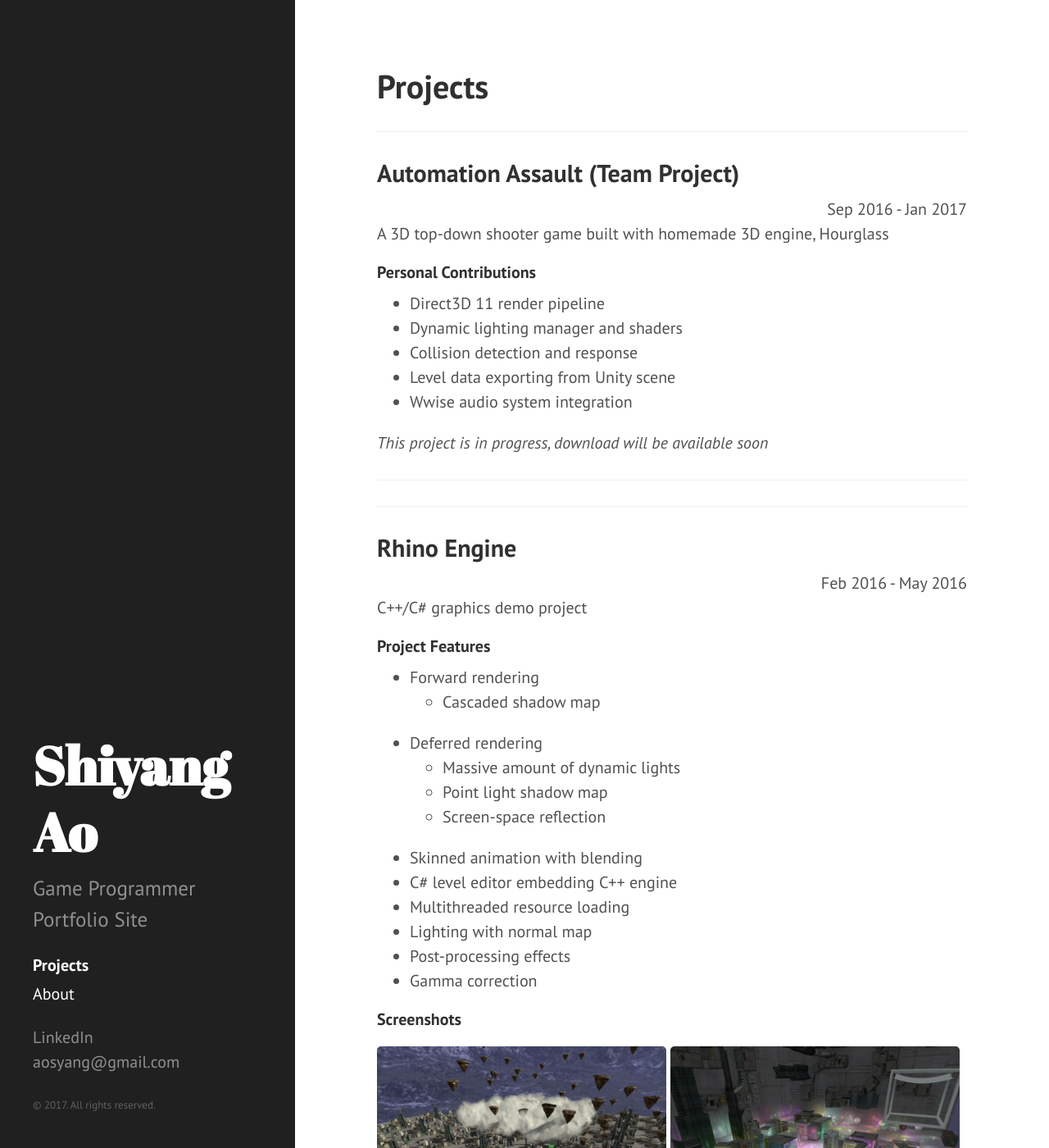
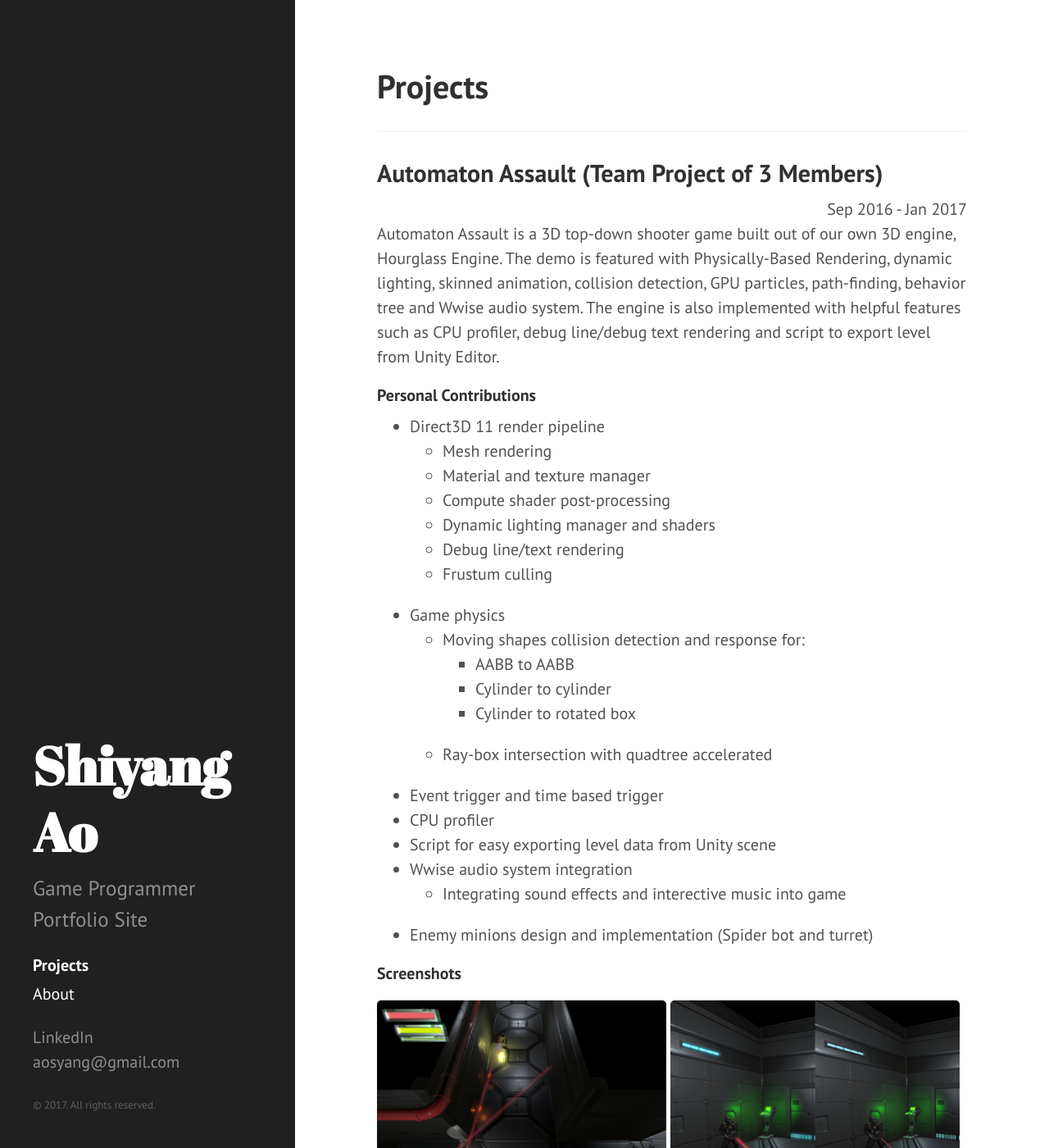
Before and after one commit to aosyang/aosyang.github.io, a Jekyll site: the page built from projects.md, in a window 1280 px wide and 1400 px high. Shown: the whole window at 82% size. Built offline with Jekyll 4.4.1, drawn with Linux system fonts in a browser that asks for light colours; some of the changed text lies outside the part shown.

Commit message:
Submitted porject.md

```diff
--- a/projects.md
+++ b/projects.md
@@ -7,18 +7,71 @@ order: 1
 
 ---
 
-## Automation Assault (Team Project)
+## Automaton Assault (Team Project of 3 Members)
 <div style="text-align: right">Sep 2016 - Jan 2017</div>
-A 3D top-down shooter game built with homemade 3D engine, Hourglass
+Automaton Assault is a 3D top-down shooter game built out of our own 3D engine, Hourglass Engine. The demo is featured with Physically-Based Rendering, dynamic lighting, skinned animation, collision detection, GPU particles, path-finding, behavior tree and Wwise audio system. The engine is also implemented with helpful features such as CPU profiler, debug line/debug text rendering and script to export level from Unity Editor.
 
 #### Personal Contributions
 * Direct3D 11 render pipeline
-* Dynamic lighting manager and shaders
-* Collision detection and response
-* Level data exporting from Unity scene
+  * Mesh rendering
+  * Material and texture manager
+  * Compute shader post-processing
+  * Dynamic lighting manager and shaders
+  * Debug line/text rendering
+  * Frustum culling
+* Game physics
+  * Moving shapes collision detection and response for:
+    * AABB to AABB
+    * Cylinder to cylinder
+    * Cylinder to rotated box
+  * Ray-box intersection with quadtree accelerated
+* Event trigger and time based trigger
+* CPU profiler
+* Script for easy exporting level data from Unity scene
 * Wwise audio system integration
+  * Integrating sound effects and interective music into game
+* Enemy minions design and implementation (Spider bot and turret)
 
-*This project is in progress, download will be available soon*
+#### Screenshots
+
+<p>
+  <div style="display: inline-block; max-width: 49%">
+    <a href="/img/AutomatonAssault0.png" target="_blank">
+      <img src="/img/AutomatonAssault0_small.jpg" alt="Physically-Based Rendering and dynamic lighting" />
+      <p>PBR and dynamic lighting</p>
+    </a>
+  </div>
+  <div style="display: inline-block; max-width: 49%">
+    <a href="/img/AutomatonAssault1.png" target="_blank">
+      <img src="/img/AutomatonAssault1_small.jpg" alt="Post-processing effect: Bloom" />
+      <p>Post-processing effect: Bloom</p>
+    </a>
+  </div>
+</p>
+<p>
+  <div style="display: inline-block; max-width: 49%">
+    <a href="/img/AutomatonAssault2.png" target="_blank">
+      <img src="/img/AutomatonAssault2_small.jpg" alt="Profiler and debug rendering" />
+      <p>Profiler and debug rendering</p>
+    </a>
+  </div>
+  <div style="display: inline-block; max-width: 49%">
+    <a href="/img/AutomatonAssault3.png" target="_blank">
+      <img src="/img/AutomatonAssault3_small.jpg" alt="Quadtree for ray casting" />
+      <p>Quadtree for ray casting</p>
+    </a>
+  </div>
+</p>
+<p>
+  <div style="display: inline-block; max-width: 49%">
+    <a href="/img/AutomatonAssault4.png" target="_blank">
+      <img src="/img/AutomatonAssault4_small.jpg" alt="Event trigger" />
+      <p>Event trigger</p>
+    </a>
+  </div>
+</p>
+
+*Download will be available soon*
 
 ---
 ---
@@ -47,7 +100,7 @@ C++/C# graphics demo project
   <div style="display: inline-block; max-width: 49%">
     <a href="/img/GraphicsProject0.png" target="_blank">
       <img src="/img/GraphicsProject0_small.jpg" alt="Cascaded shadow map" />
-      Cascaded shadow map
+      <p>Cascaded shadow map</p>
     </a>
   </div>
   <div style="display: inline-block; max-width: 49%">
```
